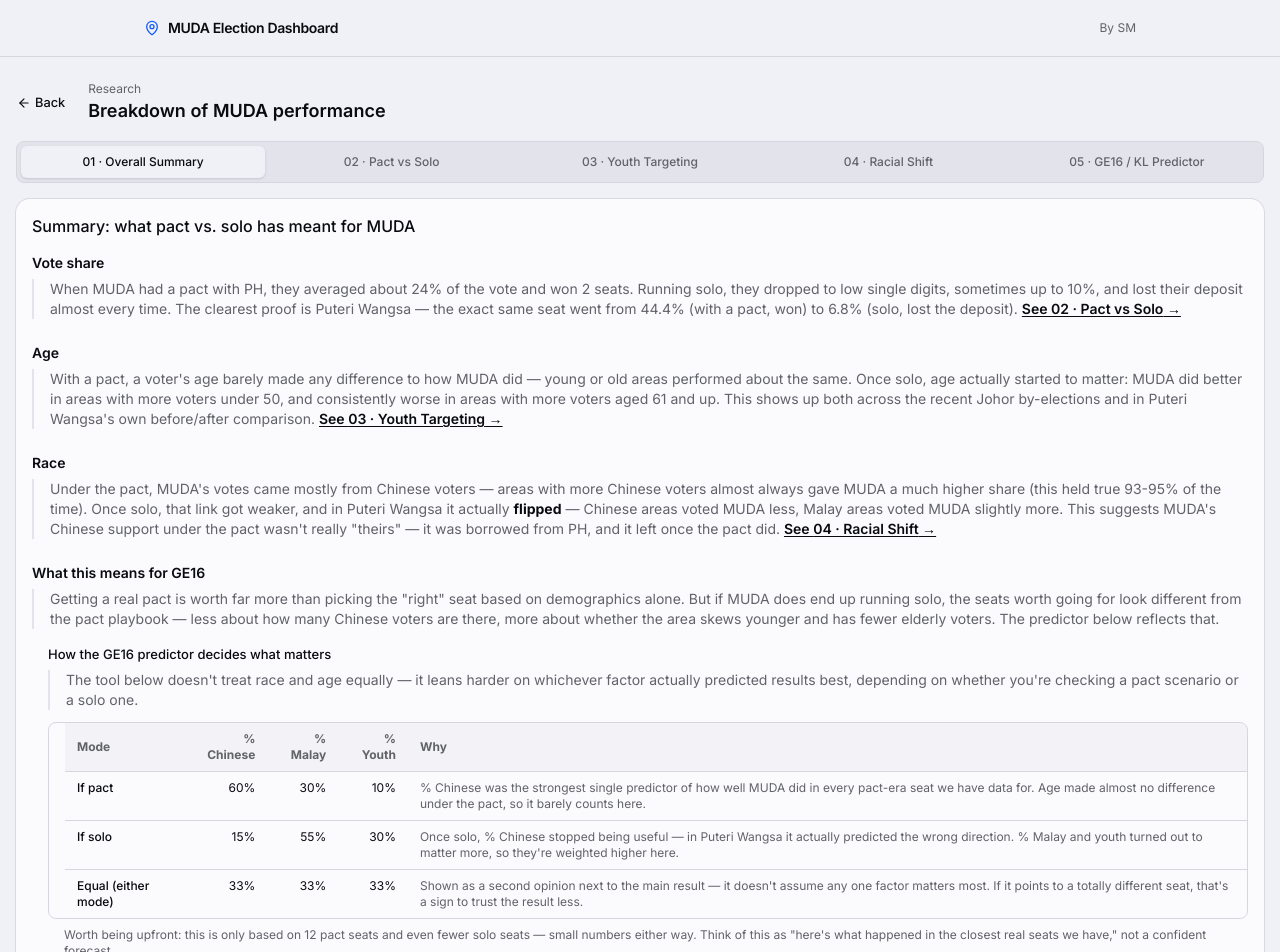
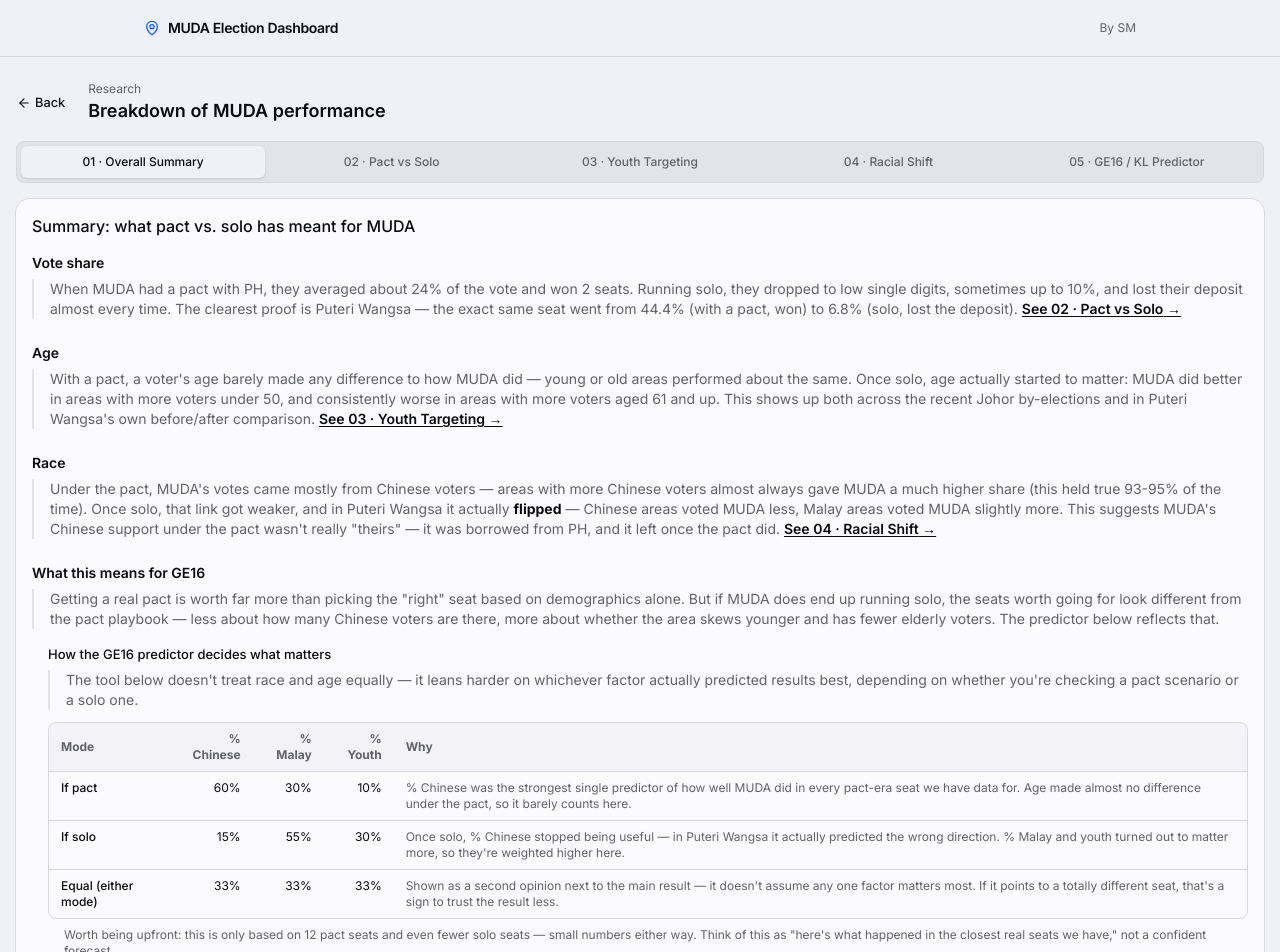
Before and after one commit to shaffanmohd/prn-dashboard, a Next.js app: page /research in a window 1280 px wide. Shown: the top 952 px of the page. Built offline with nearby package versions, Linux system fonts and the light colour scheme.

Commit message:
remove padding at table

```diff
--- a/src/app/research/components/OveralSummary.tsx
+++ b/src/app/research/components/OveralSummary.tsx
@@ -109,7 +109,7 @@
               depending on whether you&apos;re checking a pact scenario or a
               solo one.
             </p>
-            <div className="pl-4 overflow-x-auto rounded-md border">
+            <div className=" overflow-x-auto rounded-md border">
               <table className="w-full text-xs">
                 <thead>
                   <tr className="text-left text-muted-foreground border-b bg-muted/40">
```
